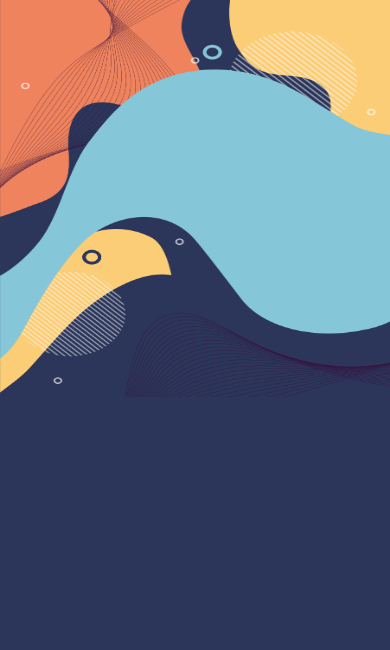
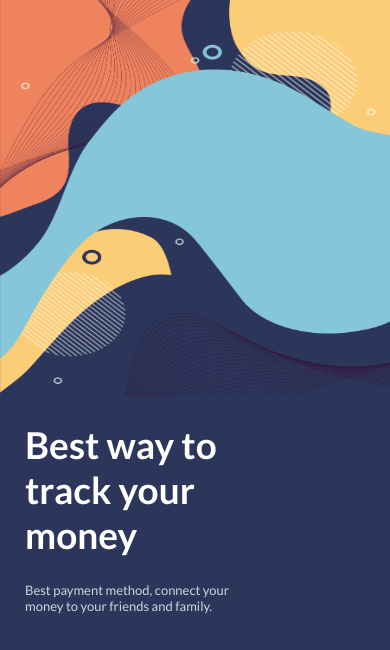
Before and after one commit to JoaoVitorLima242/Money_Bag, a React Native app: screen / in a window 390 px wide. Shown: the top 650 px of the page. Built offline with nearby package versions, Linux system fonts and the light colour scheme.

Commit message:
add some text to welcome screen

```diff
--- a/screens/Welcome.tsx
+++ b/screens/Welcome.tsx
@@ -7,6 +7,8 @@ import { Container } from "../components/shared";
 import { colors } from "../components/colors";
 // Image
 import background from "../assets/bgs/background_v1.png"
+import BigText from "../components/Text/BigText";
+import SmallText from "../components/Text/SmallText";
 
 const WelcomeContainer = styled(Container)`
     background-color: ${colors.secondary};
@@ -42,7 +44,14 @@ const Welcome: FunctionComponent = () => {
                 <TopSection>
                     <TopImage source={background}/>
                 </TopSection>
-                <BottomSection></BottomSection>
+                <BottomSection>
+                    <BigText textStyles={{width: "70%", marginBottom: 25}}>
+                        Best way to track your money
+                    </BigText>
+                    <SmallText textStyles={{width: "70%", marginBottom: 25}}>
+                        Best payment method, connect your money to your friends and family.
+                    </SmallText>
+                </BottomSection>
             </WelcomeContainer>
         </>
     )
```
